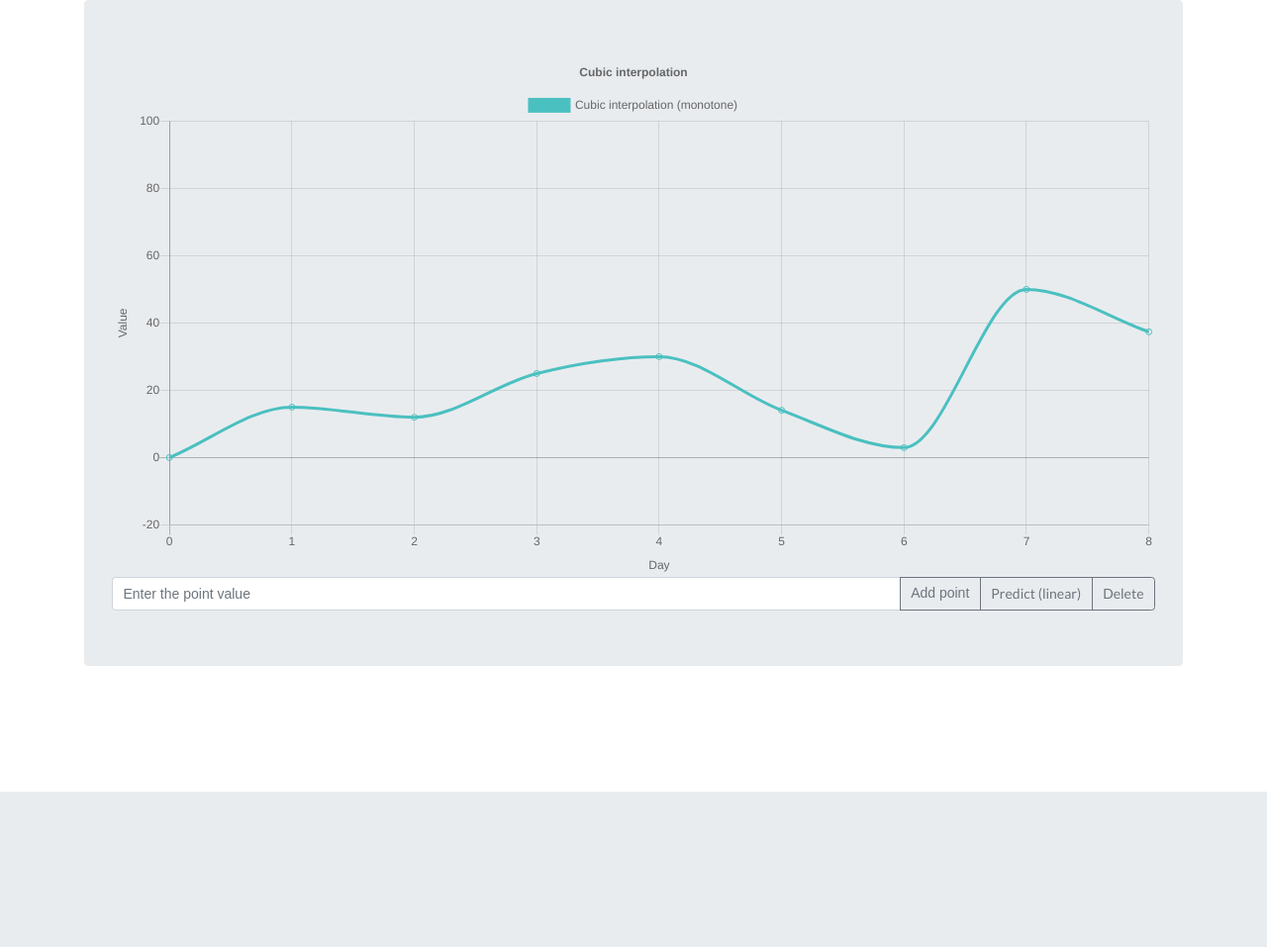
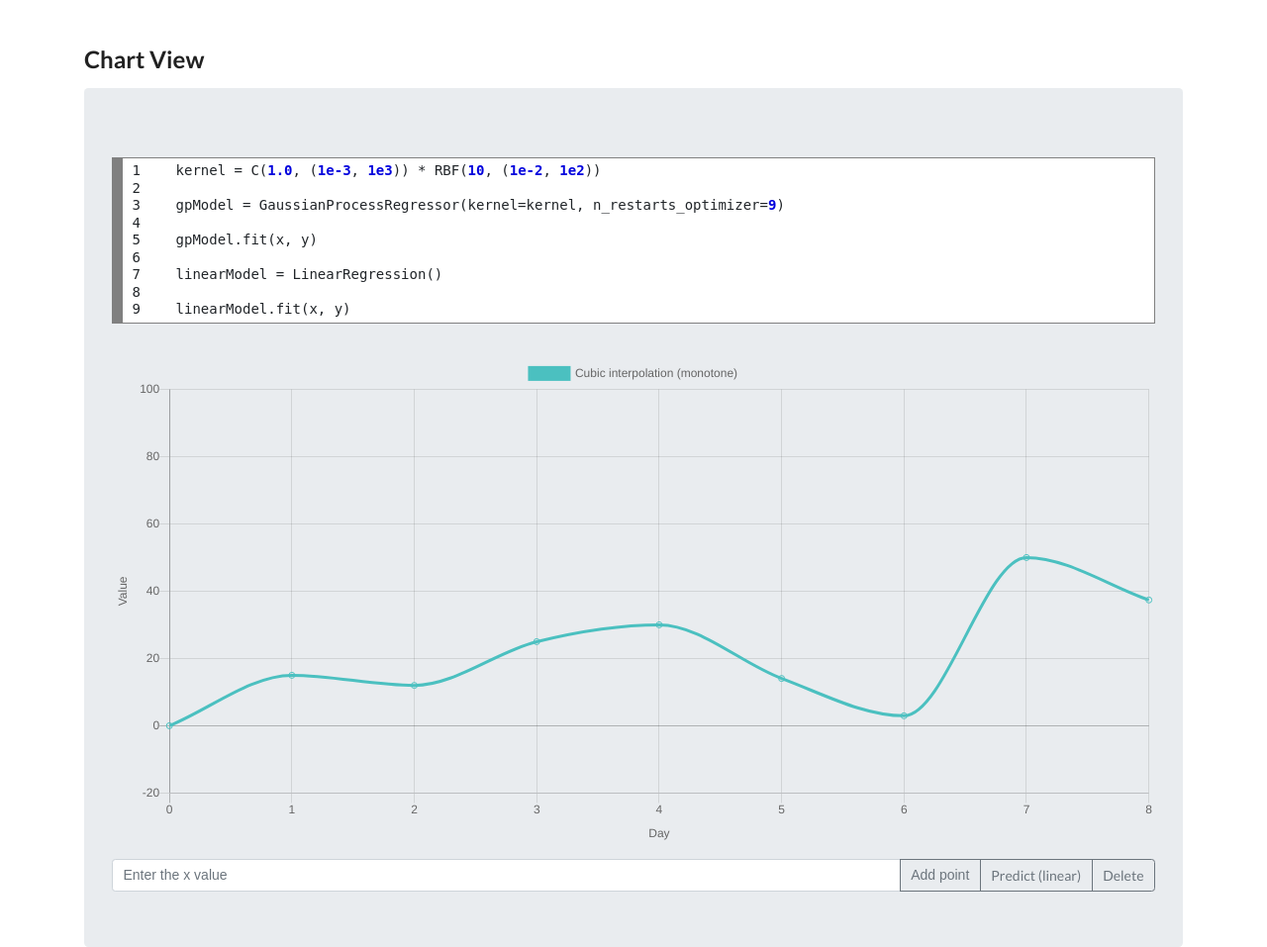
Before and after one commit to melfaiz/Django, a Django app: page / in a window 1280 px wide. Shown: the whole page at 99% size. Before the commit the page ends 800 px from the top, so only its background shows below. Run offline with Django 3.2, Linux system fonts and the light colour scheme; data comes from the database, SQL or seed files in the repository; both versions use the stored data as it was before the commit; some libraries are stand-ins or nearby versions.

Commit message:
added code

```diff
--- a/gaussian/forms.py
+++ b/gaussian/forms.py
@@ -7,5 +7,7 @@ class ChartForm(forms.ModelForm):
        model = Point
        fields=['x']
        widgets = {
-           'x': forms.NumberInput(attrs={ 'type':'number' , 'step' : '0.01', 'min': '0', 'class': 'form-control', 'id': 'inputField', 'placeholder':'Enter the point value'}),
+            'x': forms.NumberInput(attrs={ 'type':'number' , 'step' : '0.01', 'min': '0', 'class': 'form-control', 'id': 'inputField', 'placeholder':'Enter the x value'}),
+            'y': forms.NumberInput(attrs={ 'type':'number' , 'step' : '0.01', 'min': '0', 'class': 'form-control', 'id': 'inputField', 'placeholder':'Enter the y value'}),
+
     }
--- a/gaussian/templates/chart.html
+++ b/gaussian/templates/chart.html
@@ -7,13 +7,10 @@
 
 {% block content %}
 
+	<br>
 
-
-
-
-  <div class="jumbotron">
-
-{% if messages %}
+	<h2> Chart View </h2>
+	{% if messages %}
 
     {% for message in messages %}
 
@@ -30,6 +27,32 @@
 
 {% endif %}
 
+  <div class="jumbotron">
+
+
+			<p>
+<!-- HTML generated using hilite.me --><div style="background: #ffffff; overflow:auto;width:auto;border:solid gray;border-width:.1em .1em .1em .8em;padding:.2em .6em;"><table><tr><td><pre style="margin: 0; line-height: 125%">1
+2
+3
+4
+5
+6
+7
+8
+9</pre></td><td><pre style="margin: 0; line-height: 125%">    kernel = C(<span style="color: #0000DD; font-weight: bold">1.0</span>, (<span style="color: #0000DD; font-weight: bold">1e-3</span>, <span style="color: #0000DD; font-weight: bold">1e3</span>)) * RBF(<span style="color: #0000DD; font-weight: bold">10</span>, (<span style="color: #0000DD; font-weight: bold">1e-2</span>, <span style="color: #0000DD; font-weight: bold">1e2</span>))
+
+    gpModel = GaussianProcessRegressor(kernel=kernel, n_restarts_optimizer=<span style="color: #0000DD; font-weight: bold">9</span>)
+
+    gpModel.fit(x, y)
+
+    linearModel = LinearRegression()
+
+    linearModel.fit(x, y)
+</pre></td></tr></table></div>
+
+
+
+	<p>
 
 			<canvas id="canvas"></canvas>
 
@@ -88,7 +111,6 @@
 				responsive: true,
 				title: {
 					display: true,
-					text: 'Cubic interpolation'
 				},
 				tooltips: {
 					mode: 'index'
--- a/gaussian/views.py
+++ b/gaussian/views.py
@@ -64,16 +64,18 @@ def predict(request):
 
     x = np.arange(0, len(y), 1).reshape((-1, 1))
 
-    model = LinearRegression()
+
 
     kernel = C(1.0, (1e-3, 1e3)) * RBF(10, (1e-2, 1e2))
-    gp = GaussianProcessRegressor(kernel=kernel, n_restarts_optimizer=9)
-    gp.fit(x, y)
+    gpModel = GaussianProcessRegressor(kernel=kernel, n_restarts_optimizer=9)
+    gpModel.fit(x, y)
 
-    model.fit(x, y)
+    linearModel = LinearRegression()
+    linearModel.fit(x, y)
+
 
     x_pred = x[-1]+1
-    y_pred = model.predict(x_pred.reshape(-1, 1) )
+    y_pred = linearModel.predict(x_pred.reshape(-1, 1) )
 
     print("Prediction for",x_pred,"is",y_pred)
 
```
Also changed, not shown: db.sqlite3, gaussian/migrations/0004_auto_20200526_2332.py (added), gaussian/migrations/0005_remove_point_y.py (added).
